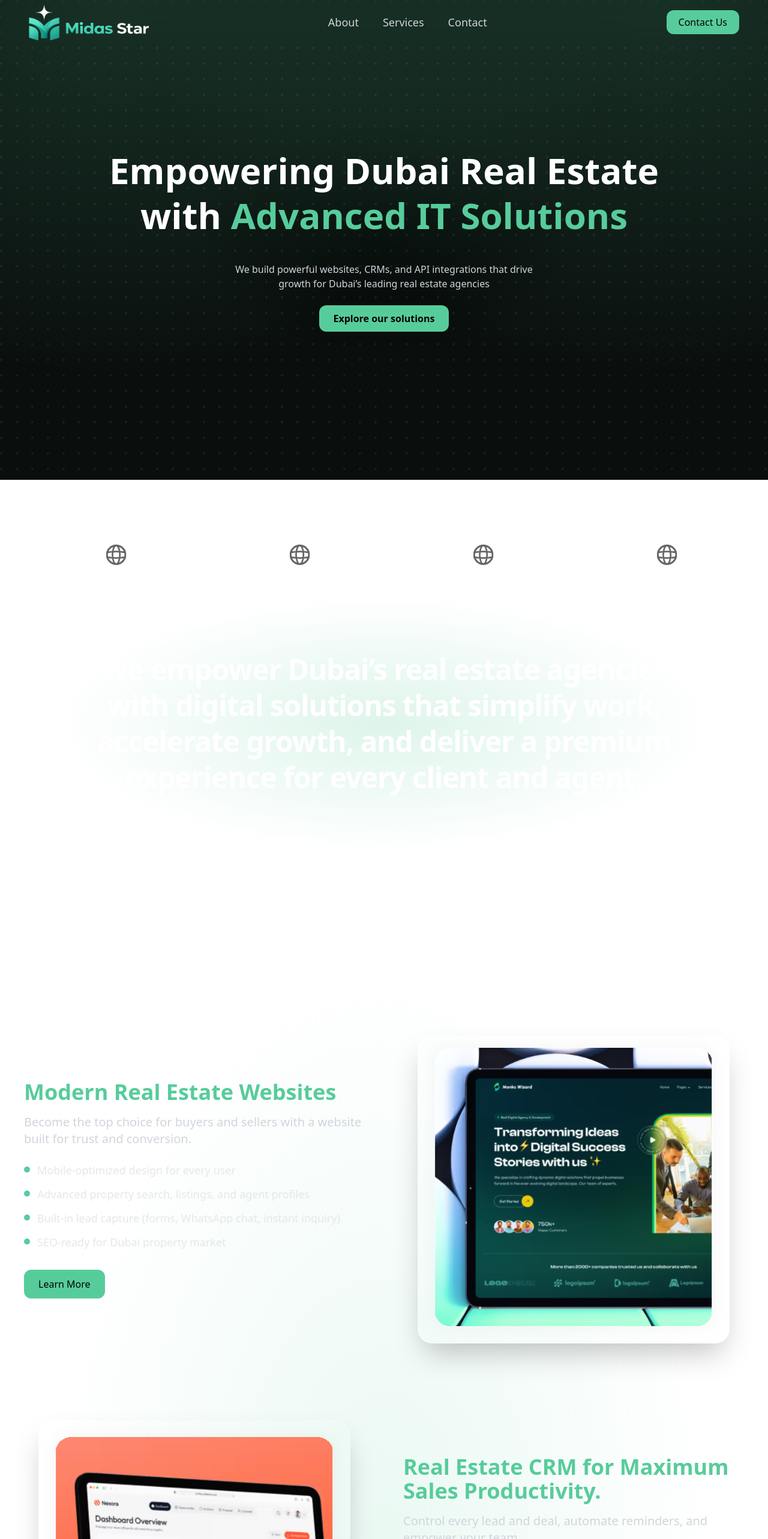
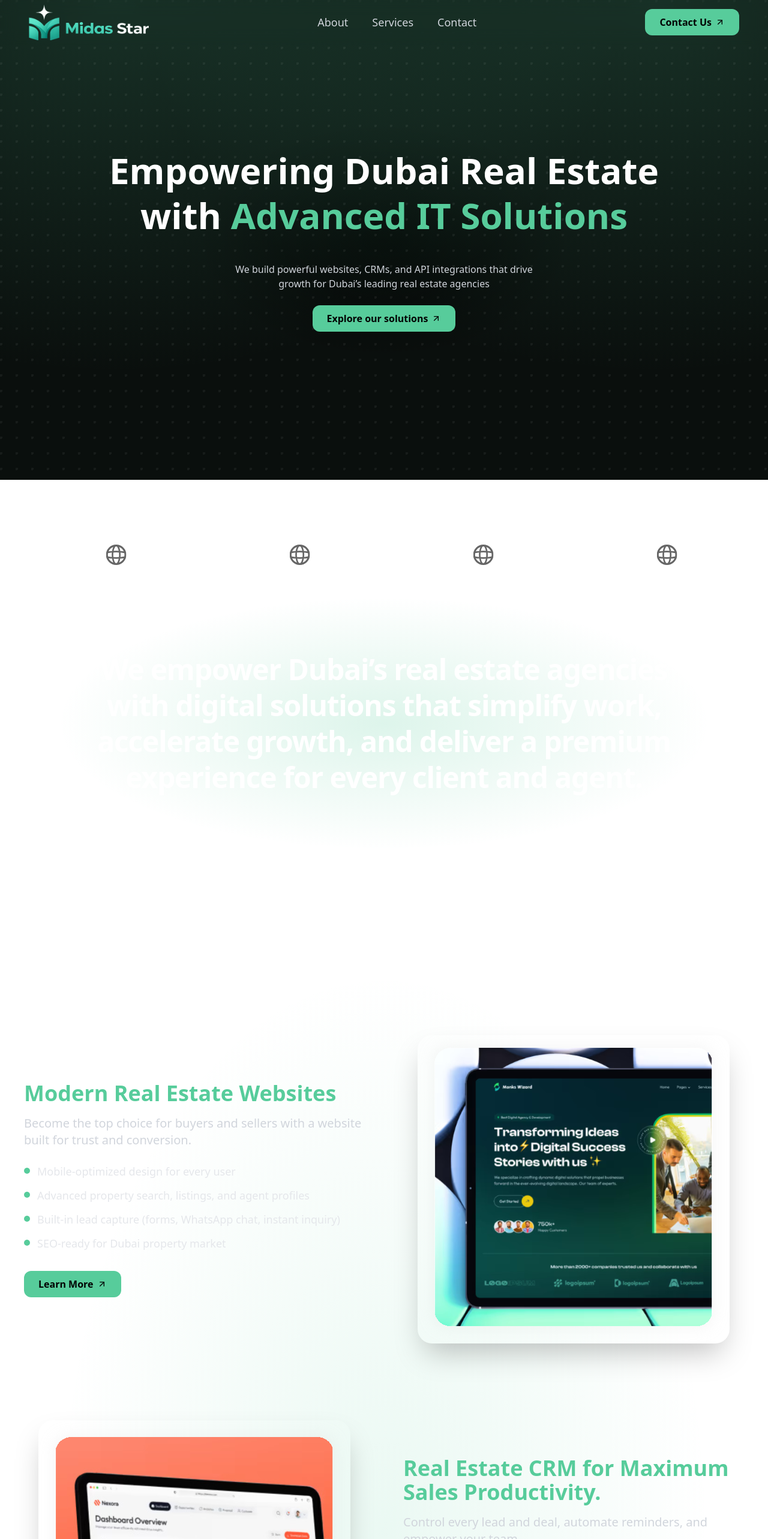
Before and after one commit to vyakhyaagoyal/Midas-Star, a Next.js app: page / in a window 1280 px wide. Shown: the top 2566 px of the page at 60% size. Built offline with nearby package versions, Linux system fonts and the light colour scheme.

Commit message:
added arrow right in buttons

```diff
--- a/app/components/CTASection.tsx
+++ b/app/components/CTASection.tsx
@@ -1,6 +1,7 @@
 "use client";
 
 import { motion } from "framer-motion";
+import { ArrowUpRight } from "lucide-react";
 
 export default function CTASection() {
   const handleScroll = () => {
@@ -69,9 +70,9 @@ export default function CTASection() {
           viewport={{ once: true }}
           onClick={handleScroll}
           className="
-            inline-flex items-center gap-2
+            group inline-flex items-center gap-1.5
             rounded-lg bg-brand
-            px-6 py-3
+            px-6 py-2.5
             text-sm font-medium text-black
             hover:bg-brand/90
             transition-colors
@@ -79,6 +80,14 @@ export default function CTASection() {
           "
         >
           Contact Us
+          <ArrowUpRight
+            className="
+      w-4 h-4
+      transition-transform duration-300 ease-out
+      group-hover:rotate-45
+      group-hover:translate-x-1
+    "
+          />
         </motion.button>
       </motion.div>
     </section>
--- a/app/components/Hero.tsx
+++ b/app/components/Hero.tsx
@@ -1,6 +1,7 @@
 "use client";
 
 import { motion } from "framer-motion";
+import { ArrowUpRight } from "lucide-react";
 
 export default function Hero() {
   const handleScroll = () => {
@@ -29,10 +30,7 @@ export default function Hero() {
           className="text-5xl md:text-6xl font-bold leading-tight text-white"
         >
           Empowering Dubai Real Estate <br />
-          with{" "}
-          <span className="text-brand">
-            Advanced IT Solutions
-          </span>
+          with <span className="text-brand">Advanced IT Solutions</span>
         </motion.h1>
 
         {/* Description */}
@@ -43,7 +41,8 @@ export default function Hero() {
           viewport={{ once: true }}
           className="mt-10 text-gray-300"
         >
-          We build powerful websites, CRMs, and API integrations that drive <br />
+          We build powerful websites, CRMs, and API integrations that drive{" "}
+          <br />
           growth for Dubai’s leading real estate agencies
         </motion.p>
 
@@ -54,10 +53,21 @@ export default function Hero() {
           transition={{ delay: 0.4, duration: 0.55, ease: "easeOut" }}
           viewport={{ once: true }}
           onClick={handleScroll}
-          className="mt-6 bg-brand font-bold text-black px-6 py-2.5 rounded-xl
-            hover:opacity-90 transition cursor-pointer"
+          className="
+    group inline-flex items-center gap-1.5 mt-6
+    bg-brand font-bold text-black px-6 py-2.5 rounded-xl
+    hover:opacity-90 transition cursor-pointer
+  "
         >
           Explore our solutions
+          <ArrowUpRight
+            className="
+      w-4 h-4
+      transition-transform duration-300 ease-out
+      group-hover:rotate-45
+      group-hover:translate-x-1
+    "
+          />
         </motion.button>
       </motion.div>
     </section>
--- a/app/components/Navbar.tsx
+++ b/app/components/Navbar.tsx
@@ -2,6 +2,7 @@
 
 import Image from "next/image";
 import { motion } from "framer-motion";
+import { ArrowUpRight } from "lucide-react";
 
 export default function Navbar() {
   const scrollTo = (id: string) => {
@@ -70,11 +71,20 @@ export default function Navbar() {
           whileHover={{ scale: 1.04 }}
           whileTap={{ scale: 0.97 }}
           onClick={() => scrollTo("main")}
-          className="bg-brand cursor-pointer text-black px-5 py-2
-            rounded-xl font-medium hover:opacity-90 transition"
+          className="group inline-flex items-center gap-1.5 bg-brand cursor-pointer text-black px-6 py-2.5
+            rounded-xl font-bold hover:opacity-90 transition"
         >
           Contact Us
+          <ArrowUpRight
+            className="
+      w-4 h-4
+      transition-transform duration-300 ease-out
+      group-hover:rotate-45
+      group-hover:translate-x-1
+    "
+          />
         </motion.button>
+
       </nav>
     </motion.header>
   );
--- a/app/components/WhoWeAre.tsx
+++ b/app/components/WhoWeAre.tsx
@@ -2,6 +2,7 @@
 
 import Image from "next/image";
 import { motion } from "framer-motion";
+import { ArrowUpRight } from "lucide-react";
 
 type FeatureItem = {
   title: string;
@@ -133,10 +134,18 @@ export default function WhoWeAre() {
               </ul>
 
               <button
-                className="bg-brand cursor-pointer text-black px-6 py-3 rounded-xl font-medium hover:opacity-90 transition"
+                className="group inline-flex items-center gap-1.5 bg-brand cursor-pointer text-black px-6 py-2.5 rounded-xl font-bold hover:opacity-90 transition"
                 onClick={handleScroll}
               >
                 Learn More
+                <ArrowUpRight
+            className="
+      w-4 h-4
+      transition-transform duration-300 ease-out
+      group-hover:rotate-45
+      group-hover:translate-x-1
+    "
+          />
               </button>
             </motion.div>
 
```
